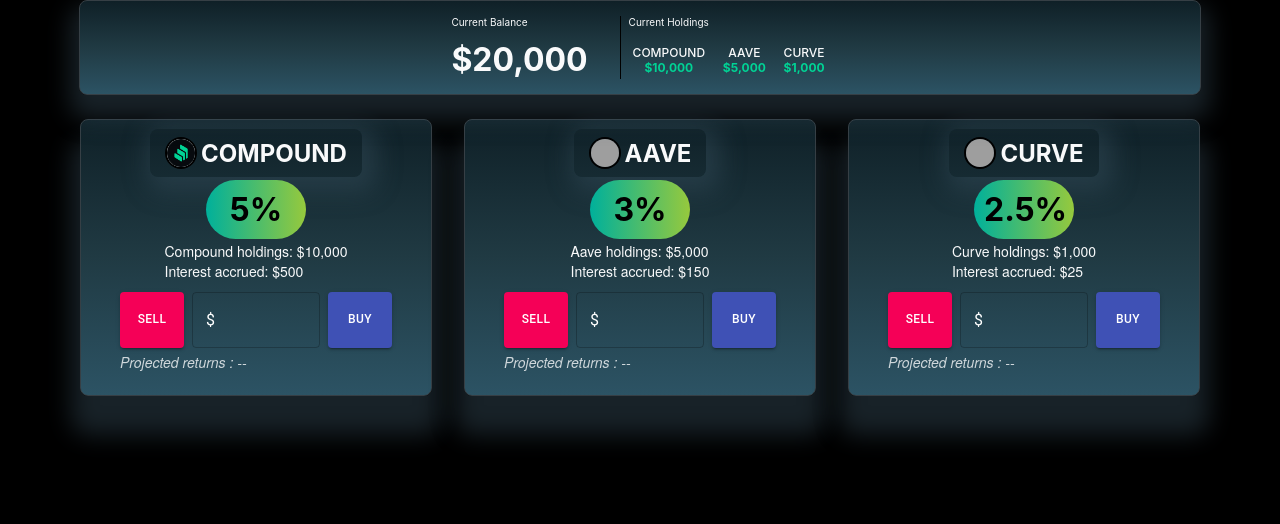
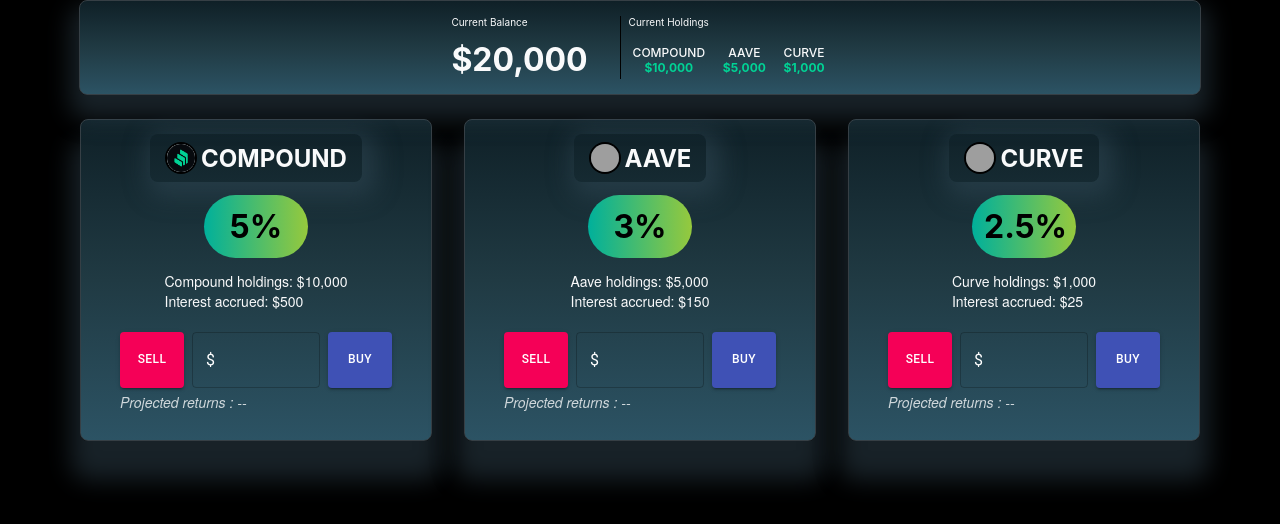
Before and after one commit to squireaintready/rifting, a React (Create React App) app: page / in a window 1280 px wide. Shown: the top 524 px of the page. Built offline with nearby package versions, Linux system fonts and the light colour scheme; grey boxes are pictures that could not be loaded; the HTML template or start-up script is replaced by a standard one.

Commit message:
changed height of card

```diff
--- a/src/components/NetworkCard/styles.css
+++ b/src/components/NetworkCard/styles.css
@@ -3,7 +3,7 @@
   justify-content: center;
   align-items: space-evenly;
   width: 350px;
-  height: 275px;
+  height: 320px;
   background: linear-gradient(to bottom, #0f2027, #203a43, #2c5364);
   color:#f9fafb;
   border-radius: 8px;
@@ -49,7 +49,7 @@
   font-size: 32px;
   margin:0;
   width: 80px;
-  padding: 10px 10px;
+  padding: 12px 12px;
   border-radius: 99px;
   background: linear-gradient(to right, #00b09b, #96c93d);
   color:black;
```
